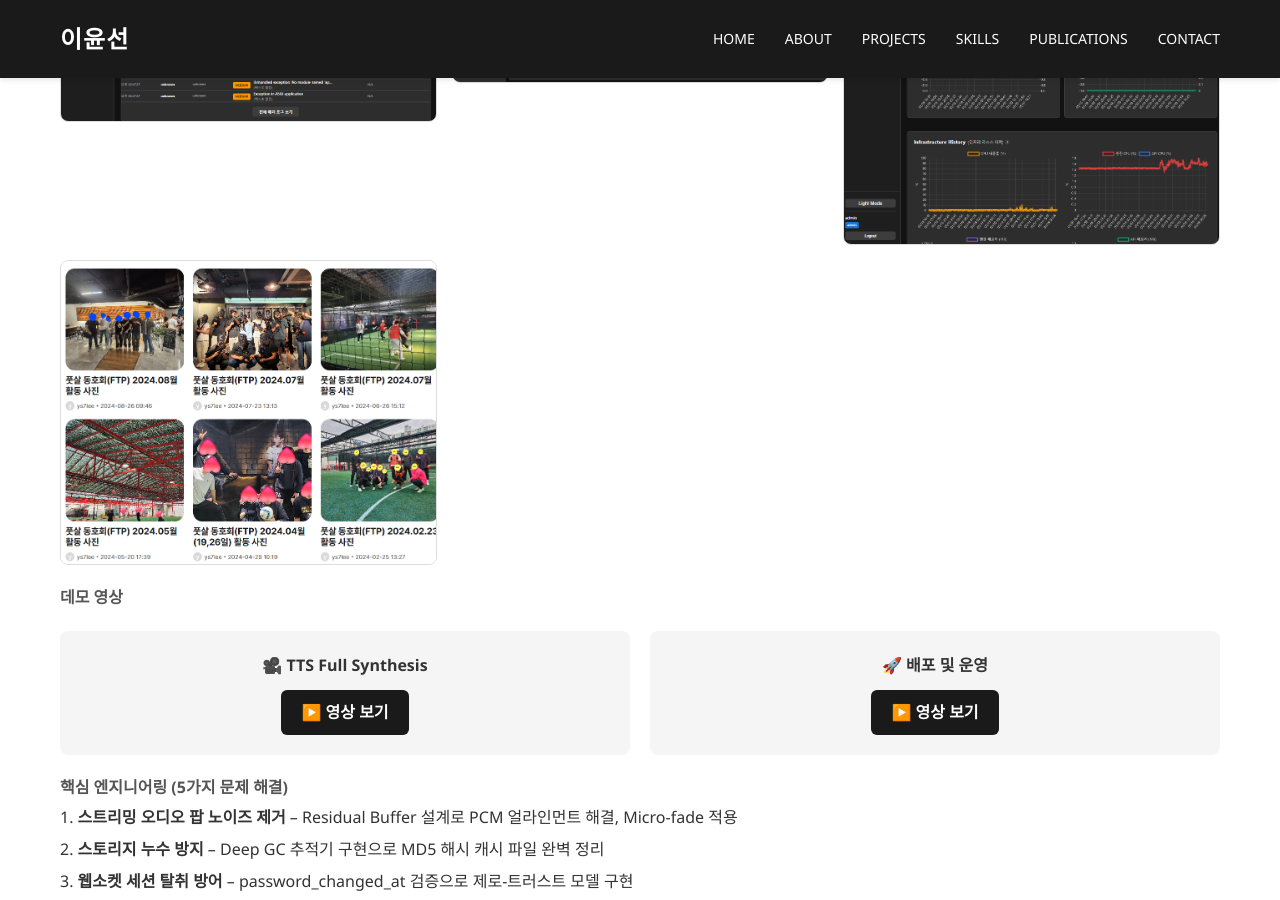
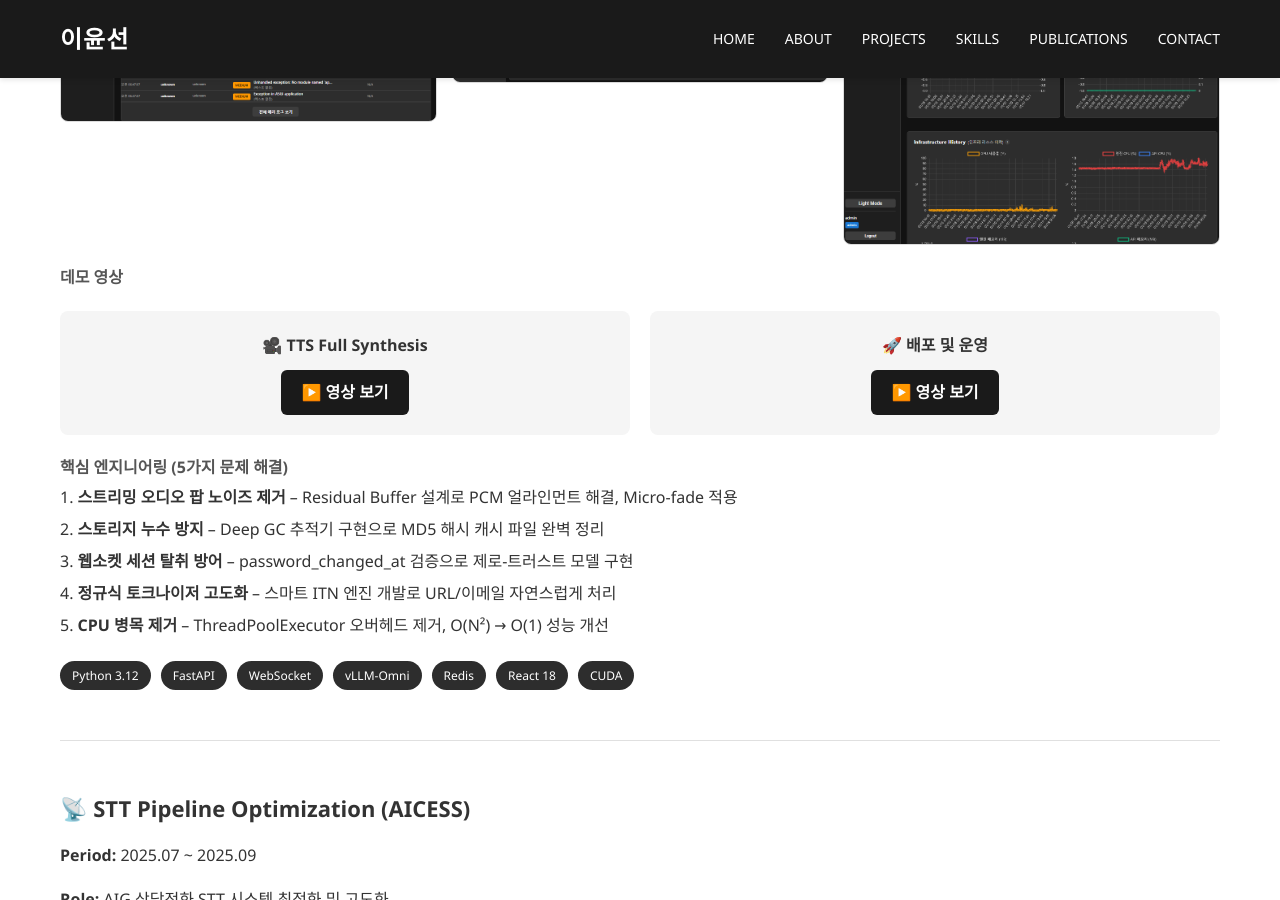
Before and after one commit to ckc5800/ckc5800.github.io, a Jekyll site: the page built from projects.html, in a window 1280 px wide and 900 px high, scrolled down 1183 px. Built offline with Jekyll 4.4.1, drawn with Linux system fonts in a browser that asks for light colours.

Commit message:
Remove soccer club image from TTS project dashboard

```diff
--- a/projects.html
+++ b/projects.html
@@ -38,7 +38,6 @@ title: Projects
         <img src="/assets/images/image 1.png" alt="TTS Dashboard 1" style="width: 100%; border-radius: 8px; border: 1px solid #ddd;">
         <img src="/assets/images/image 2.png" alt="TTS Dashboard 2" style="width: 100%; border-radius: 8px; border: 1px solid #ddd;">
         <img src="/assets/images/image 3.png" alt="TTS Dashboard 3" style="width: 100%; border-radius: 8px; border: 1px solid #ddd;">
-        <img src="/assets/images/image 4.png" alt="TTS Dashboard 4" style="width: 100%; border-radius: 8px; border: 1px solid #ddd;">
     </div>
 
     <h4 style="margin-top: 20px; color: #555;">데모 영상</h4>
```
